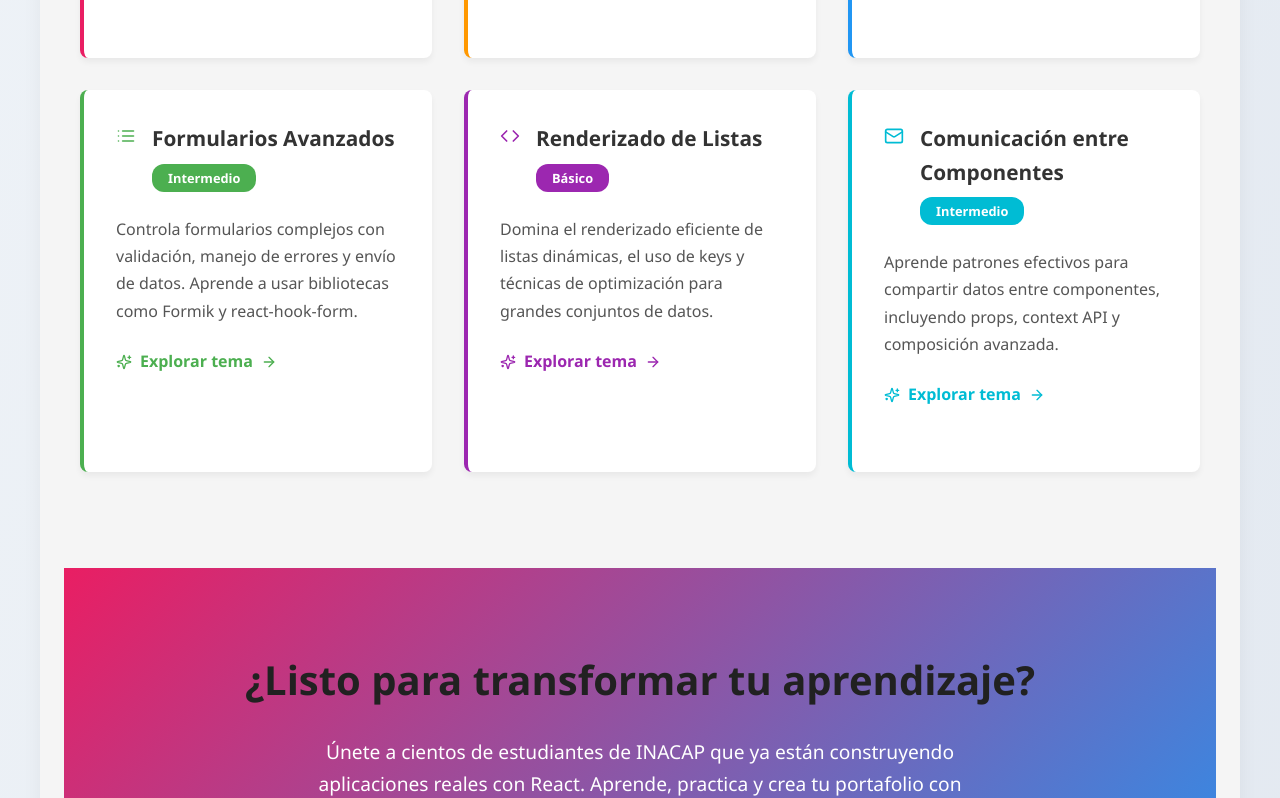
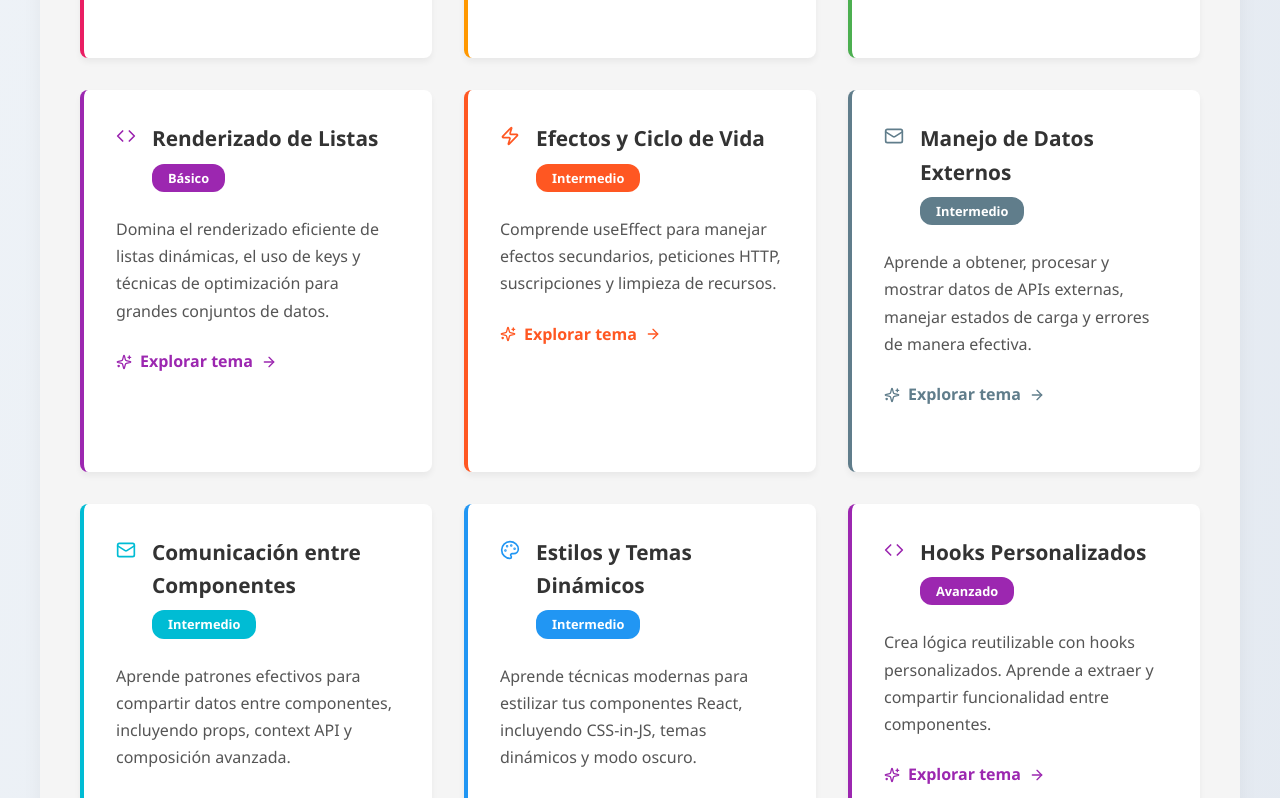
Before and after one commit to Prasmani/React-Inacap, a React (Vite) app: page / in a window 1280 px wide. Shown: the part 1760-2558 px from the top of the page. Built offline with nearby package versions, Linux system fonts and the light colour scheme.

Commit message:
Update Inicio.tsx topics section to reflect correct educational flow with new pages
cgen-8752040258d64150bc11a591b0f38a24

```diff
--- a/src/pages/Inicio.tsx
+++ b/src/pages/Inicio.tsx
@@ -14,7 +14,7 @@ import {
   Home,
   Palette,
   List,
-  Mail
+  Mail,
 } from "lucide-react";
 import Layout from "../components/Layout";
 
@@ -26,7 +26,7 @@ const Inicio: React.FC = () => {
       description:
         "Olvídate de las clases teóricas aburridas. En React-INACAP te sumergirás directamente en el código con ejemplos prácticos y proyectos reales que podrás ver en acción inmediatamente. Aprende React construyendo componentes desde el primer día.",
       color: "#E91E63", // Rojo INACAP
-      bgColor: "rgba(233, 30, 99, 0.05)"
+      bgColor: "rgba(233, 30, 99, 0.05)",
     },
     {
       icon: <Laugh size={40} />,
@@ -34,7 +34,7 @@ const Inicio: React.FC = () => {
       description:
         "Sabemos que cada estudiante tiene su propio ritmo. Por eso ofrecemos un ambiente relajado donde puedes cometer errores, experimentar y aprender sin miedo al fracaso. ¡Aquí los errores son oportunidades de aprendizaje!",
       color: "#FF9800", // Naranja INACAP
-      bgColor: "rgba(255, 152, 0, 0.05)"
+      bgColor: "rgba(255, 152, 0, 0.05)",
     },
     {
       icon: <Users size={40} />,
@@ -42,14 +42,15 @@ const Inicio: React.FC = () => {
       description:
         "Únete a una red de estudiantes de INACAP que comparten tus mismos desafíos. Resuelve dudas, comparte tus proyectos y celebra tus logros con compañeros que están en el mismo camino de aprendizaje.",
       color: "#2196F3", // Azul INACAP
-      bgColor: "rgba(33, 150, 243, 0.05)"
+      bgColor: "rgba(33, 150, 243, 0.05)",
     },
   ];
 
   const topics = [
     {
       title: "Estados y Hooks",
-      description: "Domina el manejo del estado en componentes funcionales con useState, useEffect y otros hooks esenciales. Aprende a gestionar datos y efectos secundarios como un profesional.",
+      description:
+        "Domina el manejo del estado en componentes funcionales con useState, useEffect y otros hooks esenciales. Aprende a gestionar datos y efectos secundarios como un profesional.",
       path: "/estados",
       difficulty: "Básico",
       color: "#E91E63",
@@ -57,23 +58,17 @@ const Inicio: React.FC = () => {
     },
     {
       title: "Manejo de Eventos",
-      description: "Descubre cómo hacer aplicaciones interactivas que respondan a clicks, formularios y otras acciones del usuario. Desde handlers simples hasta eventos complejos.",
+      description:
+        "Descubre cómo hacer aplicaciones interactivas que respondan a clicks, formularios y otras acciones del usuario. Desde handlers simples hasta eventos complejos.",
       path: "/eventos",
       difficulty: "Básico",
       color: "#FF9800",
       icon: <Zap size={20} />,
     },
     {
-      title: "Estilos Dinámicos",
-      description: "Aprende técnicas modernas para estilizar tus componentes React, incluyendo CSS-in-JS, módulos CSS y bibliotecas como styled-components.",
-      path: "/temas",
-      difficulty: "Intermedio",
-      color: "#2196F3",
-      icon: <Palette size={20} />,
-    },
-    {
       title: "Formularios Avanzados",
-      description: "Controla formularios complejos con validación, manejo de errores y envío de datos. Aprende a usar bibliotecas como Formik y react-hook-form.",
+      description:
+        "Controla formularios complejos con validación, manejo de errores y envío de datos. Aprende a usar bibliotecas como Formik y react-hook-form.",
       path: "/formularios",
       difficulty: "Intermedio",
       color: "#4CAF50",
@@ -81,19 +76,57 @@ const Inicio: React.FC = () => {
     },
     {
       title: "Renderizado de Listas",
-      description: "Domina el renderizado eficiente de listas dinámicas, el uso de keys y técnicas de optimización para grandes conjuntos de datos.",
+      description:
+        "Domina el renderizado eficiente de listas dinámicas, el uso de keys y técnicas de optimización para grandes conjuntos de datos.",
       path: "/listas",
       difficulty: "Básico",
       color: "#9C27B0",
       icon: <Code size={20} />,
     },
     {
+      title: "Efectos y Ciclo de Vida",
+      description:
+        "Comprende useEffect para manejar efectos secundarios, peticiones HTTP, suscripciones y limpieza de recursos.",
+      path: "/efectos",
+      difficulty: "Intermedio",
+      color: "#FF5722",
+      icon: <Zap size={20} />,
+    },
+    {
+      title: "Manejo de Datos Externos",
+      description:
+        "Aprende a obtener, procesar y mostrar datos de APIs externas, manejar estados de carga y errores de manera efectiva.",
+      path: "/datos",
+      difficulty: "Intermedio",
+      color: "#607D8B",
+      icon: <Mail size={20} />,
+    },
+    {
       title: "Comunicación entre Componentes",
-      description: "Aprende patrones efectivos para compartir datos entre componentes, incluyendo props, context API y composición avanzada.",
+      description:
+        "Aprende patrones efectivos para compartir datos entre componentes, incluyendo props, context API y composición avanzada.",
       path: "/comunicacion",
       difficulty: "Intermedio",
       color: "#00BCD4",
       icon: <Mail size={20} />,
+    },
+    {
+      title: "Estilos y Temas Dinámicos",
+      description:
+        "Aprende técnicas modernas para estilizar tus componentes React, incluyendo CSS-in-JS, temas dinámicos y modo oscuro.",
+      path: "/temas",
+      difficulty: "Intermedio",
+      color: "#2196F3",
+      icon: <Palette size={20} />,
+    },
+    {
+      title: "Hooks Personalizados",
+      description:
+        "Crea lógica reutilizable con hooks personalizados. Aprende a extraer y compartir funcionalidad entre componentes.",
+      path: "/hooks",
+      difficulty: "Avanzado",
+      color: "#9C27B0",
+      icon: <Code size={20} />,
     },
   ];
 
@@ -101,26 +134,43 @@ const Inicio: React.FC = () => {
     <Layout>
       <div className="animate-fade-in">
         {/* Hero Section */}
-        <div className="page-header" style={{ textAlign: "center", padding: "4rem 1rem" }}>
-          <h1 className="page-title" style={{ color: "#E91E63", fontSize: "3rem", marginBottom: "1.5rem" }}>
+        <div
+          className="page-header"
+          style={{ textAlign: "center", padding: "4rem 1rem" }}
+        >
+          <h1
+            className="page-title"
+            style={{
+              color: "#E91E63",
+              fontSize: "3rem",
+              marginBottom: "1.5rem",
+            }}
+          >
             <span style={{ color: "#333" }}>React</span>{" "}
             <span style={{ color: "#2196F3" }}>INACAP</span>
           </h1>
-          <p className="page-subtitle" style={{ fontSize: "1.5rem", marginBottom: "1.5rem" }}>
+          <p
+            className="page-subtitle"
+            style={{ fontSize: "1.5rem", marginBottom: "1.5rem" }}
+          >
             Aprende React{" "}
             <span style={{ fontWeight: "bold", color: "#FF9800" }}>
               de forma práctica y colaborativa
             </span>
           </p>
-          <p style={{
+          <p
+            style={{
               maxWidth: "800px",
               margin: "0 auto",
               fontSize: "1.1rem",
               lineHeight: "1.7",
-            color: "#444"
-          }}>
-            Plataforma de aprendizaje creada por y para estudiantes de INACAP. Aquí encontrarás recursos prácticos,
-            ejemplos claros y proyectos reales que te ayudarán a dominar React desde cero hasta nivel avanzado.
+              color: "#444",
+            }}
+          >
+            Plataforma de aprendizaje creada por y para estudiantes de INACAP.
+            Aquí encontrarás recursos prácticos, ejemplos claros y proyectos
+            reales que te ayudarán a dominar React desde cero hasta nivel
+            avanzado.
           </p>
           <div
             style={{
@@ -149,11 +199,13 @@ const Inicio: React.FC = () => {
               }}
               onMouseOver={(e) => {
                 e.currentTarget.style.transform = "translateY(-3px)";
-                e.currentTarget.style.boxShadow = "0 6px 15px rgba(233, 30, 99, 0.4)";
+                e.currentTarget.style.boxShadow =
+                  "0 6px 15px rgba(233, 30, 99, 0.4)";
               }}
               onMouseOut={(e) => {
                 e.currentTarget.style.transform = "translateY(0)";
-                e.currentTarget.style.boxShadow = "0 4px 6px rgba(233, 30, 99, 0.3)";
+                e.currentTarget.style.boxShadow =
+                  "0 4px 6px rgba(233, 30, 99, 0.3)";
               }}
             >
               <Rocket size={20} />
@@ -191,14 +243,19 @@ const Inicio: React.FC = () => {
         </div>
 
         {/* Features Section */}
-        <div className="container" style={{ marginTop: "2rem", padding: "0 1rem" }}>
-          <h2 style={{
+        <div
+          className="container"
+          style={{ marginTop: "2rem", padding: "0 1rem" }}
+        >
+          <h2
+            style={{
               textAlign: "center",
               fontSize: "2.2rem",
               fontWeight: "700",
               marginBottom: "3rem",
-            color: "#333"
-          }}>
+              color: "#333",
+            }}
+          >
             <span style={{ color: "#E91E63" }}>Nuestra</span>{" "}
             <span style={{ color: "#2196F3" }}>Metodología</span>
           </h2>
@@ -214,11 +271,12 @@ const Inicio: React.FC = () => {
                   borderRadius: "12px",
                   padding: "2.5rem 1.5rem",
                   transition: "all 0.3s ease",
-                  backgroundColor: feature.bgColor
+                  backgroundColor: feature.bgColor,
                 }}
                 onMouseOver={(e) => {
                   e.currentTarget.style.transform = "translateY(-8px)";
-                  e.currentTarget.style.boxShadow = "0 10px 25px rgba(0,0,0,0.1)";
+                  e.currentTarget.style.boxShadow =
+                    "0 10px 25px rgba(0,0,0,0.1)";
                 }}
                 onMouseOut={(e) => {
                   e.currentTarget.style.transform = "translateY(0)";
@@ -240,7 +298,7 @@ const Inicio: React.FC = () => {
                     marginBottom: "1.5rem",
                     color: feature.color,
                     fontSize: "1.5rem",
-                    fontWeight: "600"
+                    fontWeight: "600",
                   }}
                 >
                   {feature.title}
@@ -260,7 +318,10 @@ const Inicio: React.FC = () => {
         </div>
 
         {/* Topics Section */}
-        <div className="container" style={{ marginTop: "5rem", padding: "0 1rem" }}>
+        <div
+          className="container"
+          style={{ marginTop: "5rem", padding: "0 1rem" }}
+        >
           <h2
             style={{
               fontSize: "2.2rem",
@@ -296,7 +357,7 @@ const Inicio: React.FC = () => {
                     transition: "all 0.3s ease",
                     height: "100%",
                     backgroundColor: "white",
-                    boxShadow: "0 4px 6px rgba(0,0,0,0.05)"
+                    boxShadow: "0 4px 6px rgba(0,0,0,0.05)",
                   }}
                   onMouseOver={(e) => {
                     e.currentTarget.style.transform = "translateY(-8px)";
@@ -304,7 +365,8 @@ const Inicio: React.FC = () => {
                   }}
                   onMouseOut={(e) => {
                     e.currentTarget.style.transform = "translateY(0)";
-                    e.currentTarget.style.boxShadow = "0 4px 6px rgba(0,0,0,0.05)";
+                    e.currentTarget.style.boxShadow =
+                      "0 4px 6px rgba(0,0,0,0.05)";
                   }}
                 >
                   <div
@@ -320,7 +382,7 @@ const Inicio: React.FC = () => {
                         color: topic.color,
                         display: "flex",
                         alignItems: "center",
-                        paddingTop: "0.25rem"
+                        paddingTop: "0.25rem",
                       }}
                     >
                       {topic.icon}
@@ -331,7 +393,7 @@ const Inicio: React.FC = () => {
                           color: "#333",
                           margin: "0 0 0.5rem 0",
                           fontSize: "1.3rem",
-                          fontWeight: "600"
+                          fontWeight: "600",
                         }}
                       >
                         {topic.title}
@@ -344,7 +406,7 @@ const Inicio: React.FC = () => {
                           borderRadius: "12px",
                           fontSize: "0.8rem",
                           fontWeight: "600",
-                          display: "inline-block"
+                          display: "inline-block",
                         }}
                       >
                         {topic.difficulty}
@@ -390,23 +452,28 @@ const Inicio: React.FC = () => {
           }}
         >
           <div className="container">
-            <h2 style={{
+            <h2
+              style={{
                 fontSize: "2.5rem",
                 marginBottom: "1.5rem",
-              fontWeight: "700"
-            }}>
+                fontWeight: "700",
+              }}
+            >
               ¿Listo para transformar tu aprendizaje?
             </h2>
-            <p style={{
+            <p
+              style={{
                 fontSize: "1.2rem",
                 marginBottom: "3rem",
                 maxWidth: "700px",
                 marginLeft: "auto",
                 marginRight: "auto",
-              lineHeight: "1.7"
-            }}>
-              Únete a cientos de estudiantes de INACAP que ya están construyendo aplicaciones reales con React.
-              Aprende, practica y crea tu portafolio con nuestros proyectos guiados.
+                lineHeight: "1.7",
+              }}
+            >
+              Únete a cientos de estudiantes de INACAP que ya están construyendo
+              aplicaciones reales con React. Aprende, practica y crea tu
+              portafolio con nuestros proyectos guiados.
             </p>
             <Link
               to="/estados"
@@ -446,12 +513,13 @@ const Inicio: React.FC = () => {
             padding: "3rem 1rem",
             color: "#666",
             fontSize: "0.95rem",
-            backgroundColor: "#f8f9fa"
+            backgroundColor: "#f8f9fa",
           }}
         >
           <div className="container">
             <p style={{ marginBottom: "0.5rem", fontWeight: "600" }}>
-              Proyecto React-INACAP - Creado con ❤️ por Cristóbal Lagos y compañeros - 2025
+              Proyecto React-INACAP - Creado con ❤️ por Cristóbal Lagos y
+              compañeros - 2025
             </p>
             <p style={{ fontStyle: "italic", color: "#888" }}>
               "El conocimiento compartido es el que realmente perdura"
```
Lines whose indentation alone changed are shown as unchanged.
